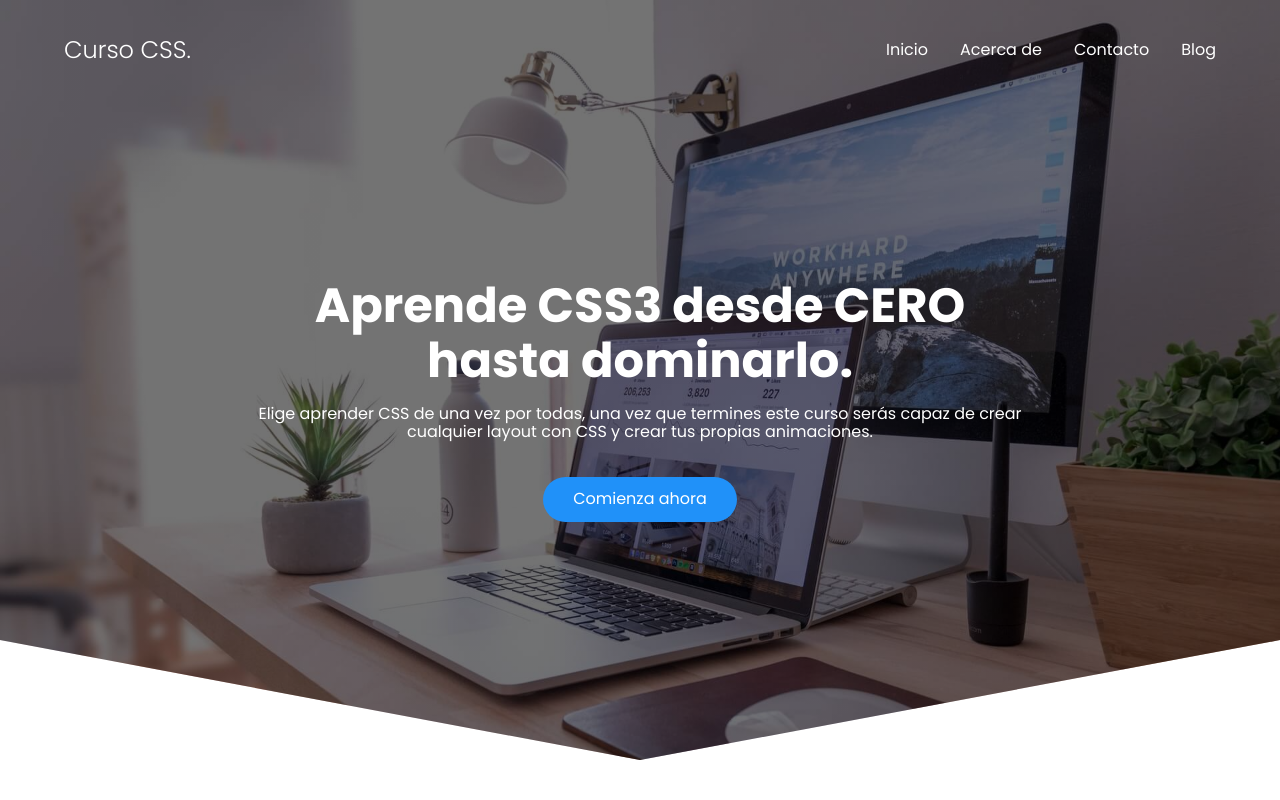
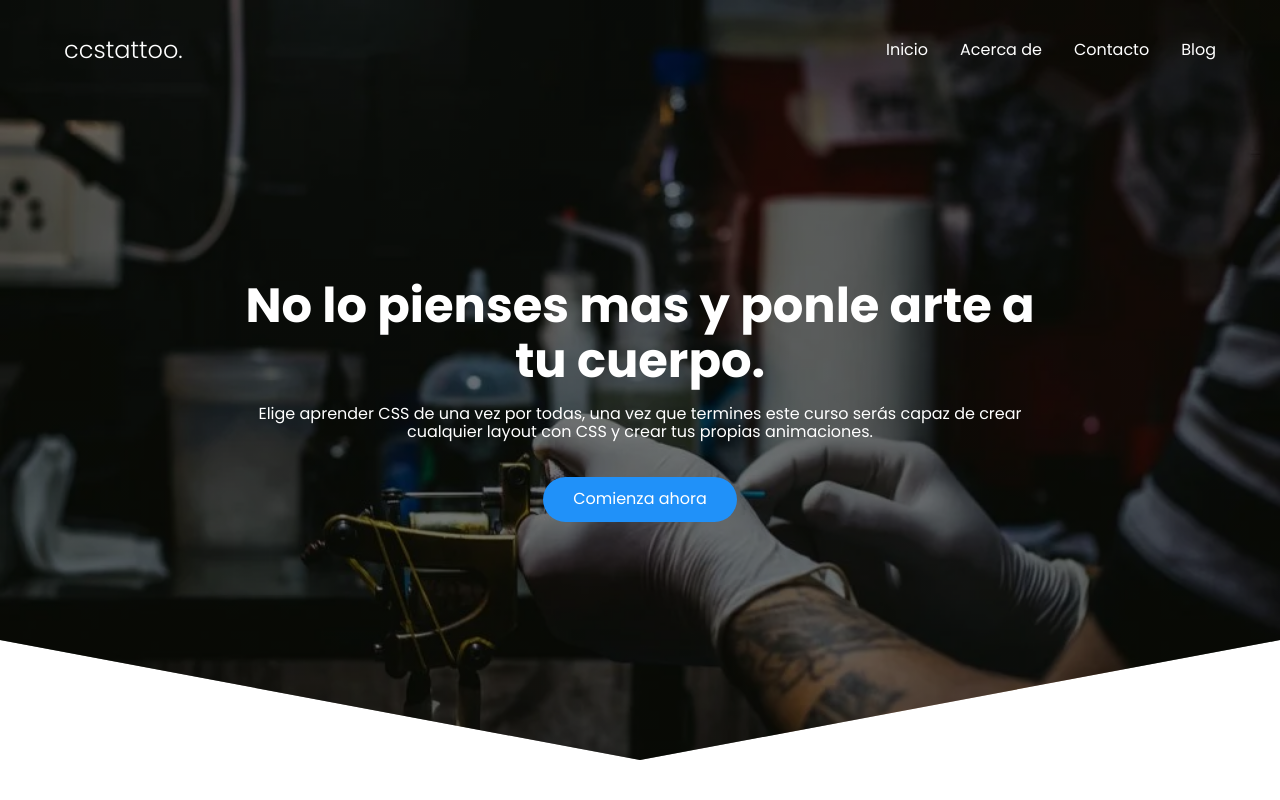
Before and after one commit to jjpp15/mi-sitio-web, a plain HTML site: page index.html in a window 1280 px wide. Shown: the top 800 px of the page. Drawn offline with Linux system fonts and the light colour scheme.

Commit message:
Feat: Finish header

```diff
--- a/css/estilos.css
+++ b/css/estilos.css
@@ -35,7 +35,7 @@ body {
     left: 0;
     width: 100%;
     height: 100%;
-    background-image: linear-gradient(180deg, #0000008c 0%, #0000008c 100%), url('../images/computer.jpg');
+    background-image: linear-gradient(180deg, #0000008c 0%, #0000008c 100%), url('../images/mejores-maquinas-para-tatuar-1024x682.jpg\ \(1\).webp');
     background-size: cover;
     clip-path: polygon(0 0, 100% 0, 100% 80%, 50% 95%, 0 80%);
     z-index: -1;
--- a/index.html
+++ b/index.html
@@ -5,8 +5,8 @@
     <meta charset="UTF-8">
     <meta http-equiv="X-UA-Compatible" content="IE=edge">
     <meta name="viewport" content="width=device-width, initial-scale=1.0">
-    <title>MASTER EN CSS</title>
-    <link rel="shortcut icon" href="./images/favicon.png" type="image/x-icon">
+    <title>ccstattoo</title>
+    <link rel="shortcut icon" href="./images/pngegg.png" type="image/x-icon">
     <link rel="stylesheet" href="./css/normalize.css">
     <link rel="stylesheet" href="./css/estilos.css">
 
@@ -37,7 +37,7 @@
     <header class="hero">
         <nav class="nav container">
             <div class="nav__logo">
-                <h2 class="nav__title">Curso CSS.</h2>
+                <h2 class="nav__title">ccstattoo.</h2>
             </div>
 
             <ul class="nav__link nav__link--menu">
@@ -63,7 +63,7 @@
         </nav>
 
         <section class="hero__container container">
-            <h1 class="hero__title">Aprende CSS3 desde CERO hasta dominarlo.</h1>
+            <h1 class="hero__title">No lo pienses mas y ponle arte a tu cuerpo.</h1>
             <p class="hero__paragraph">Elige aprender CSS de una vez por todas, una vez que termines este curso serás
                 capaz de crear cualquier layout con CSS y crear tus propias animaciones.</p>
             <a href="#" class="cta">Comienza ahora</a>
```
Also changed, not shown: images/mejores-maquinas-para-tatuar-1024x682.jpg (1).webp (added), images/pngegg.png (added).
